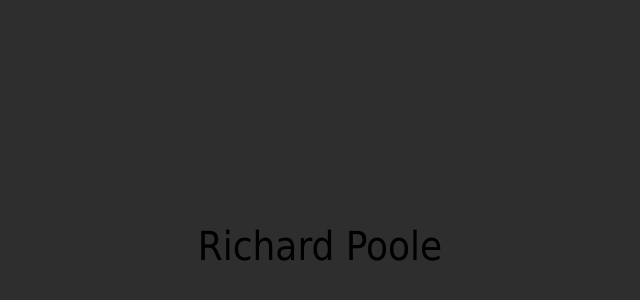
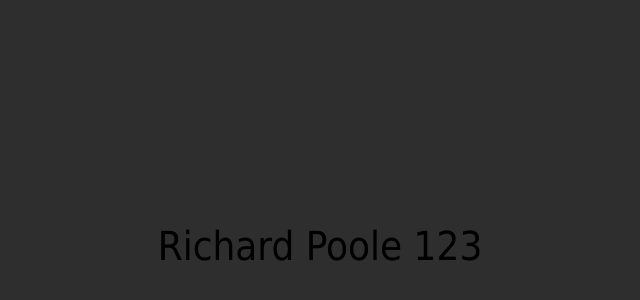
Before and after one commit to ranpoole/ranpoole.github.io, a plain HTML site: page index.html in a window 1280 px wide. Shown: the part 154-454 px from the top of the page, without its empty margins (320-960 px from the left). Drawn offline with Linux system fonts and the light colour scheme.

Commit message:
123 test

```diff
--- a/index.html
+++ b/index.html
@@ -1,7 +1,7 @@
 <html>
     <body style="background-color:rgb(46, 46, 46);">
         <div style="position:fixed; left:50%; top:50%; transform: translate(-50%, -50%); font-family: Tahoma, Verdana, sans-serif; font-size: 2.5em;">
-            Richard Poole
+            Richard Poole 123
         </div>
     </body>
 </html>
```
